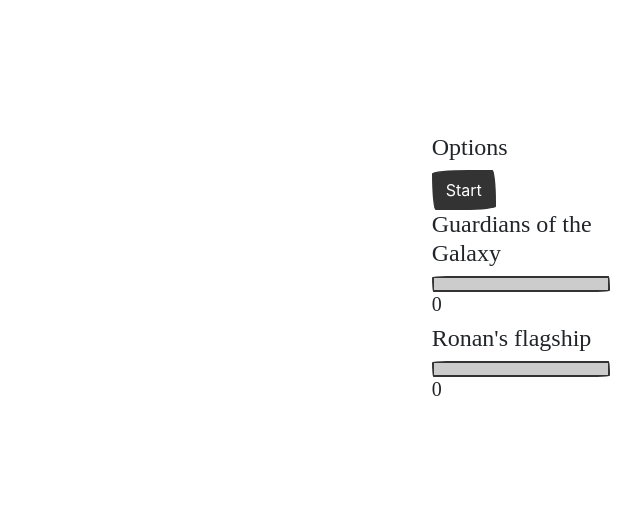
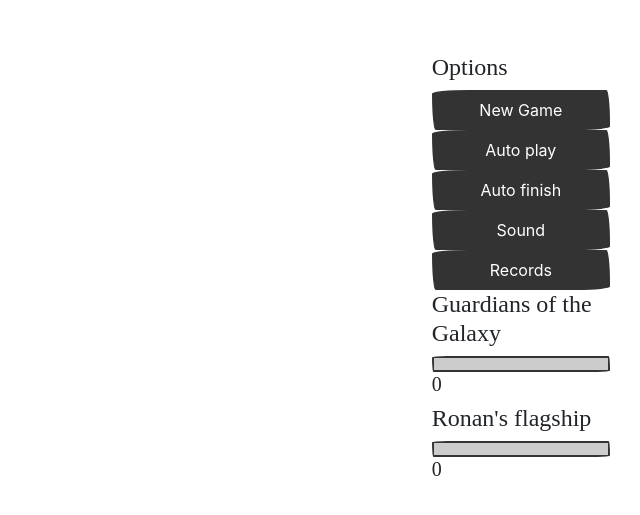
Before and after one commit to kovalenkoiryna15/react-game, a React app: page / in a window 1280 px wide. Shown: the part 129-644 px from the top of the page, without its empty margins (640-1280 px from the left). Built offline with nearby package versions, Linux system fonts and the light colour scheme; a web font is replaced by a local one.

Commit message:
feat: setTimeout on autoplay attacks

```diff
--- a/src/components/Game/Game.jsx
+++ b/src/components/Game/Game.jsx
@@ -6,8 +6,8 @@
 import Board from '~components/Board';
 import Options from '~components/Options';
 
-import { HERE_IS_FIRE } from '~constants';
-import { countAttacks, randomPlay } from '~store/game/actions';
+import { HERE_IS_FIRE, ATTACK_TIME } from '~constants';
+import { randomPlay } from '~store/game/actions';
 
 export default function Game() {
   const dispatch = useDispatch();
@@ -24,10 +24,14 @@
   );
 
   useEffect(() => {
+    let interval;
     if (isAutoPlay && lastAttackValue === HERE_IS_FIRE) {
-      dispatch(randomPlay(enemy, boardSize, boardState, lastAttacks));
+      interval = setTimeout(
+        () => dispatch(randomPlay(enemy, boardSize, boardState, lastAttacks)), ATTACK_TIME,
+      );
     }
-  }, [isAutoPlay, lastAttackValue, whoseTurn, boardSize, boardState, lastAttacks, enemy, dispatch]);
+    return () => clearInterval(interval);
+  }, [isAutoPlay, lastAttackValue, boardSize, boardState, lastAttacks, enemy, dispatch]);
 
   return (
     <Container
--- a/src/components/Options/Options.jsx
+++ b/src/components/Options/Options.jsx
@@ -22,11 +22,27 @@
   }
 
   return (
-    <Col md={2} sm={2} xs={12}>
+    <Col lg={2} md={12} sm={12} xs={12}>
       <Row>
-        <Col md={12} sm={12} xs={12}>
+        <Col lg={12} md={6} sm={12} xs={12}>
           <h4>Options</h4>
-          <Button onClick={onStart} disabled={loading}>Start</Button>
+          <Row>
+            <Col lg={12} md={6} sm={12} xs={12}>
+              <Button className="w-100" onClick={onStart} disabled={loading}>New Game</Button>
+            </Col>
+            <Col lg={12} md={6} sm={12} xs={12}>
+              <Button className="w-100" onClick={onStart} disabled={loading}>Auto play</Button>
+            </Col>
+            <Col lg={12} md={6} sm={12} xs={12}>
+              <Button className="w-100" onClick={onStart} disabled={loading}>Auto finish</Button>
+            </Col>
+            <Col lg={12} md={6} sm={12} xs={12}>
+              <Button className="w-100" onClick={onStart} disabled={loading}>Sound</Button>
+            </Col>
+            <Col lg={12} md={6} sm={12} xs={12}>
+              <Button className="w-100" onClick={onStart} disabled={loading}>Records</Button>
+            </Col>
+          </Row>
         </Col>
         {
           playersIDs.map((player) => <Progress player={player} key={player} />)
--- a/src/components/See/See.jsx
+++ b/src/components/See/See.jsx
@@ -4,7 +4,7 @@
 import './See.scss';
 import { Button } from 'react-bootstrap';
 
-import { HERE_IS_LOSER } from '~constants';
+import { HERE_IS_LOSER, ATTACK_TIME } from '~constants';
 import { missHit, countAttacks, randomPlay } from '~store/game/actions';
 
 export default function See({
@@ -22,7 +22,10 @@
   function onAttack() {
     dispatch(countAttacks(whoseTurn));
     dispatch(missHit(id, num, player));
-    dispatch(randomPlay(whoseTurn, boardSize, boardState, lastAttacks));
+    const interval = setTimeout(
+      () => dispatch(randomPlay(whoseTurn, boardSize, boardState, lastAttacks)), ATTACK_TIME,
+    );
+    return () => clearInterval(interval);
   }
 
   return (
--- a/src/constants/index.js
+++ b/src/constants/index.js
@@ -12,6 +12,7 @@
 export const NUM_CELLS_MEDIUM_SHIPS = 3;
 export const NUM_CELLS_BIG_SHIPS = 4;
 export const HERE_IS_SEE = 0;
+export const ATTACK_TIME = 3000;
 export const HERE_IS_BUFFER = 1;
 export const HERE_IS_SHIP = 2;
 export const HERE_IS_FIRE = 3;
```
